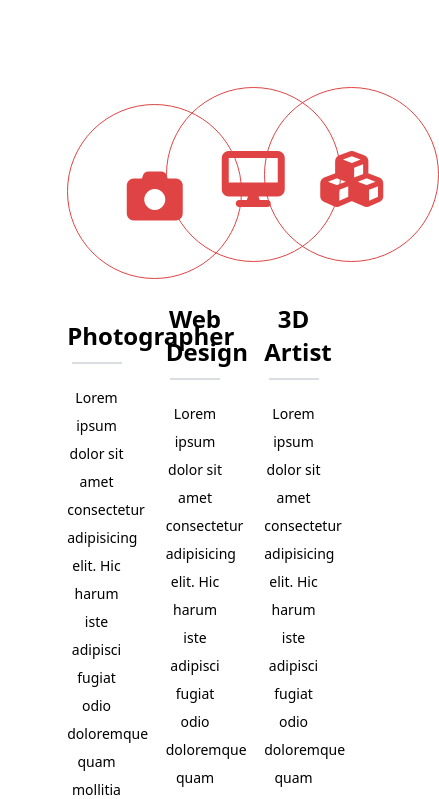
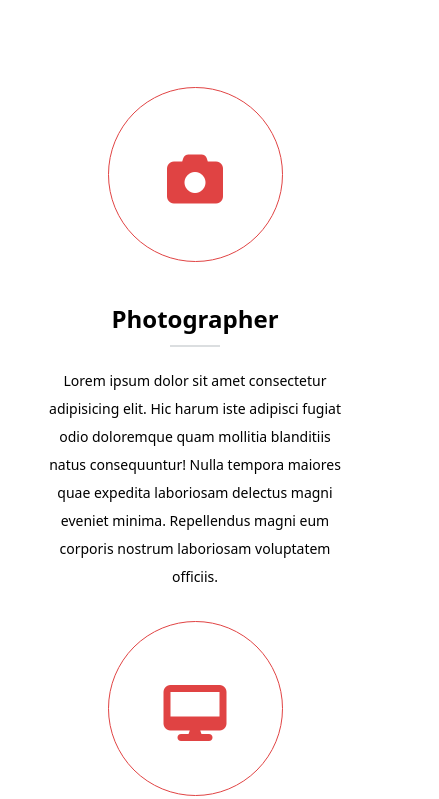
Before and after one commit to LeonardoPedron/portfolio-template, a plain HTML site: page index.html in a window 390 px wide. Shown: the part 2302-3101 px from the top of the page, 439 px wide, since content can reach past the window. Drawn offline with nearby package versions, Linux system fonts and the light colour scheme.

Commit message:
Implementato responsive

```diff
--- a/css/style.css
+++ b/css/style.css
@@ -214,3 +214,12 @@ h2.arrow{
     filter: grayscale(0%);
     transform: scale(1.3);
 }
+
+@media screen and (max-width: 1240px) {
+    #container-box{max-width: 80%;}
+}
+
+@media screen and (max-width: 1240px) {
+    #container-box{display: block;}
+    .cards{margin: 0 auto;max-width: none;margin-bottom: 30px;}
+}
```
